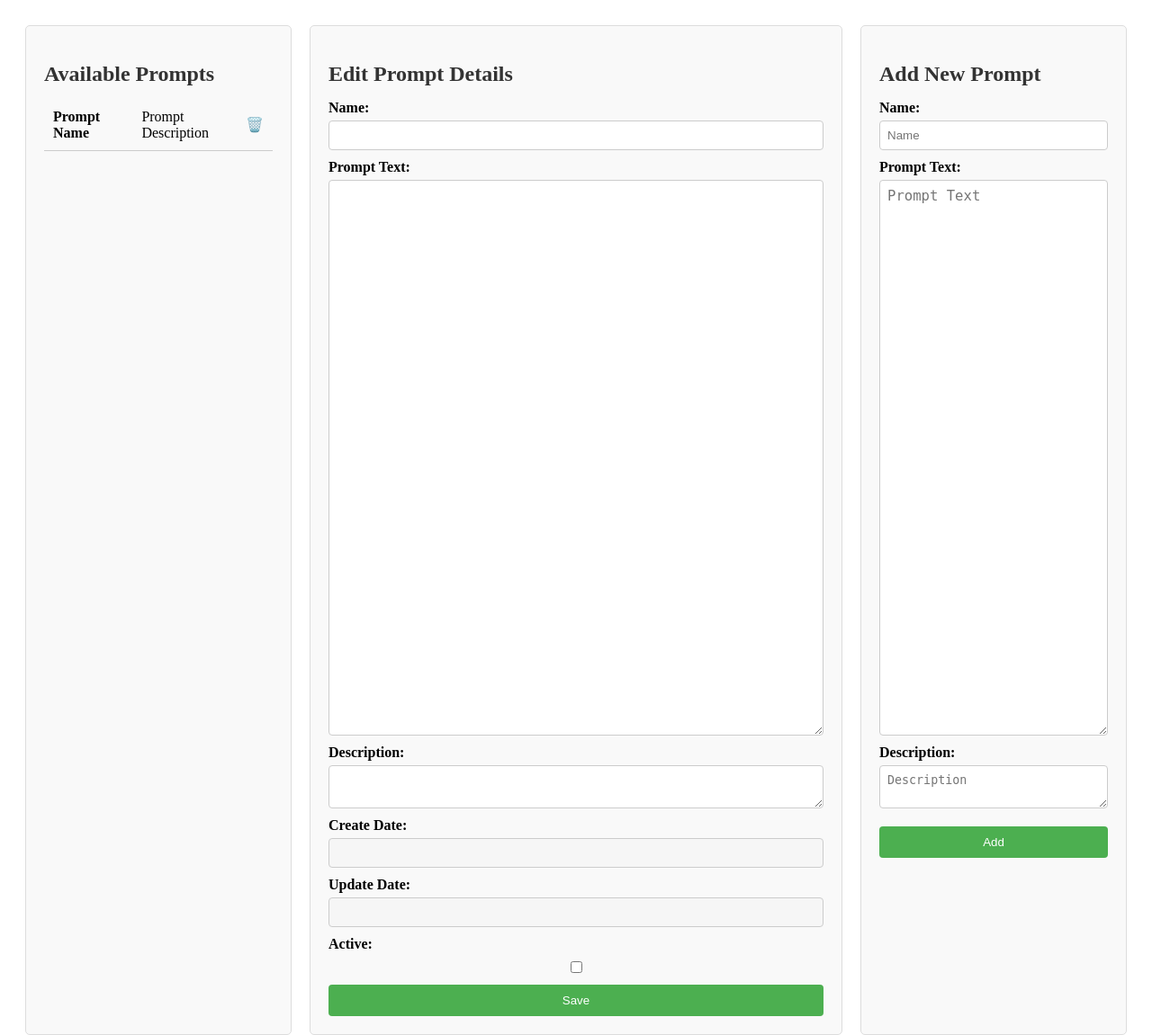
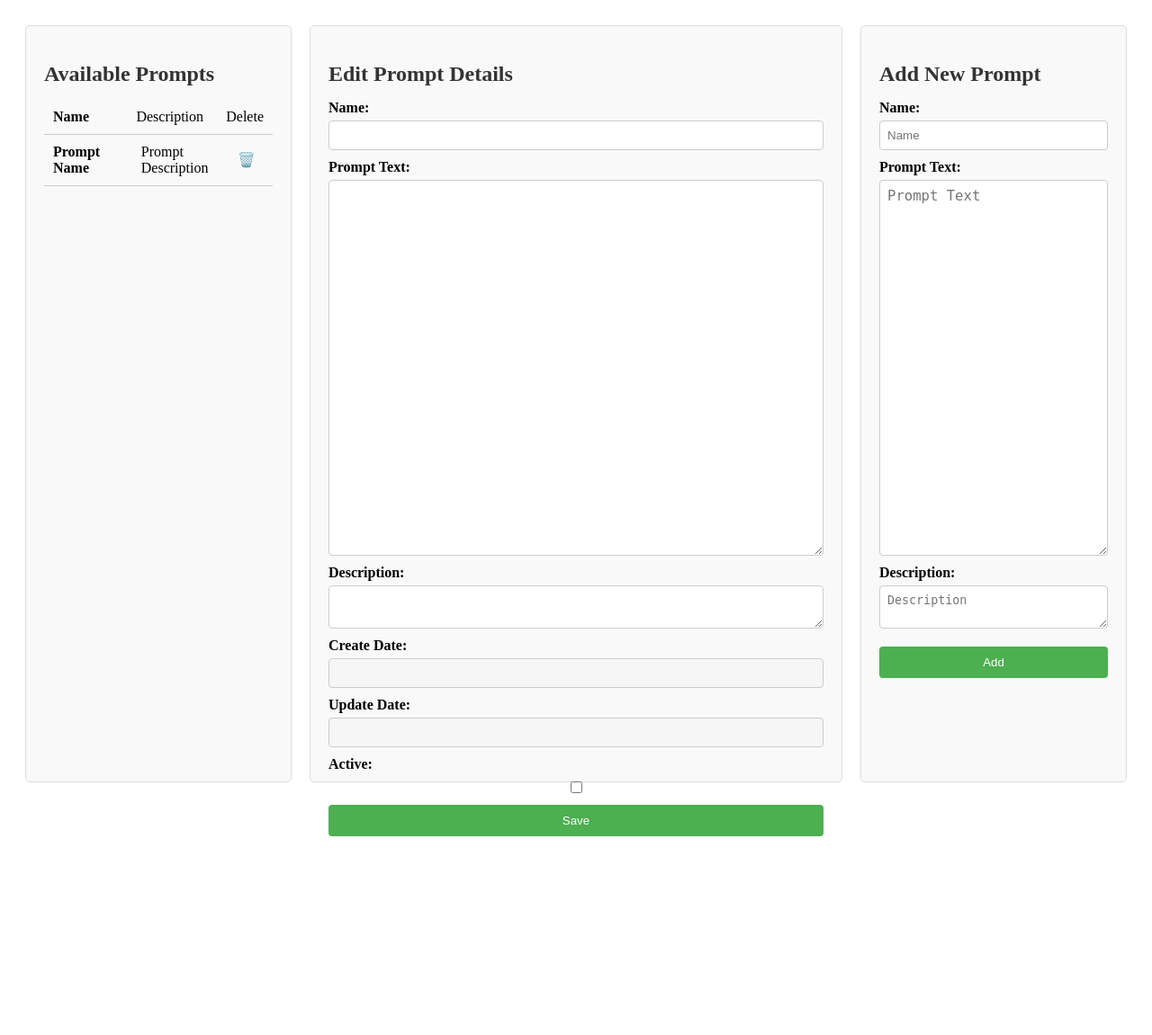
Before and after one commit to dehaitest/Sapper_community_backend, a Python web app: template app/templates/prompt.html in a window 1280 px wide. Shown: the whole page at 90% size. After the commit the page ends 930 px from the top, so only its background shows below. Run offline with Jinja, Linux system fonts and the light colour scheme; the template is opened without the code that fills it, so the values that code supplies are empty.

Commit message:
adjust prompt page

```diff
--- a/app/api/v1/endpoints/workspace_routes.py
+++ b/app/api/v1/endpoints/workspace_routes.py
@@ -2,7 +2,7 @@ import json
 from fastapi import APIRouter, WebSocket, Depends
 from ....services.WorkSpaceServices.require_2_SPLForm import Require2SPLForm
 from ....services.get_LLM_response import GetLLMResponse
-from ....services.LLMs.Chatgpt import Chatgpt
+from ....services.LLMs.chatgpt import Chatgpt
 from ....core.config import settings
 from sqlalchemy.ext.asyncio import AsyncSession
 from ....services.database import get_db_session
--- a/app/services/WorkSpaceServices/require_2_SPLForm.py
+++ b/app/services/WorkSpaceServices/require_2_SPLForm.py
@@ -1,6 +1,6 @@
 import json
-from ..LLMs.Chatgpt import Chatgpt_json
-from ...services.prompt_service import select_prompt_by_name
+from ..LLMs.chatgpt import Chatgpt_json
+from ..prompt_service import select_prompt_by_name
 from sqlalchemy.ext.asyncio import AsyncSession
 from ...common.data_manager import spl_data_manager
 
--- a/app/services/chat_service.py
+++ b/app/services/chat_service.py
@@ -1,4 +1,4 @@
-from .LLMs.Chatbot import Chatbot
+from .LLMs.chatbot import Chatbot
 import asyncio
 
 class ChatService:
--- a/app/static/css/prompt_style.css
+++ b/app/static/css/prompt_style.css
@@ -1,57 +1,56 @@
-/* Style for the three-column layout */
 .grid-container {
     display: grid;
     grid-template-columns: 1fr 2fr 1fr;
     gap: 20px;
     padding: 20px;
-    height: 100vh; /* Set the height to full viewport height */
+    height: 100vh; /* Full viewport height */
 }
 
+/* Styling for each column with max-height */
 .prompt-list, .prompt-details, .prompt-creation {
-    /* ... existing styles ... */
+    border: 1px solid #ddd;
+    border-radius: 5px;
+    padding: 20px;
+    background-color: #f9f9f9;
+    max-height: 100vh; /* Maximum height of the screen */
     display: flex;
     flex-direction: column;
 }
 
+/* Scrollable container for the prompt list */
+.prompt-list {
+    overflow-y: auto;
+}
+
+/* Styling for prompt items in two columns */
 .prompt-list .prompt-item {
+    display: grid;
+    grid-template-columns: 3fr 4fr 1fr;
     border-bottom: 1px solid #ccc;
     padding: 10px;
-    display: flex;
-    justify-content: space-between;
     align-items: center;
 }
 
 .prompt-list .prompt-item .prompt-name {
     font-weight: bold;
-    cursor: pointer; /* Default cursor to pointer to indicate it's clickable */
+    cursor: pointer;
 }
 
 .prompt-list .prompt-item .prompt-name:hover {
-    /* Add styles for hover state */
-    text-decoration: underline; /* Example: underline text on hover */
-    color: blue; /* Example: change color on hover */
+    text-decoration: underline;
+    color: blue;
 }
 
 .prompt-list .prompt-item .prompt-description {
     margin-left: 10px;
-    flex-grow: 1;
-}
-
-.prompt-list .prompt-item .delete-icon {
-    cursor: pointer;
-}
-
-/* Styling for each column */
-.prompt-list, .prompt-details, .prompt-creation {
-    border: 1px solid #ddd;
-    border-radius: 5px;
-    padding: 20px;
-    background-color: #f9f9f9;
 }
 
 #detailPromptText, #newPromptText {
-    font-size: 1.2em; /* Larger text size */
-    height: 600px; /* Set a fixed height */
+    font-size: 1.2em;
+    flex-grow: 1; /* Expand to fill the vertical space */
+    height: 100%; /* Full height within its container */
+    resize: vertical; /* Allow resizing vertically */
+    height: calc(100vh - 50vh); /* Adjust the value accordingly */
 }
 
 /* Headings style */
--- a/app/templates/prompt.html
+++ b/app/templates/prompt.html
@@ -13,6 +13,11 @@
         <!-- Column 1: List of Prompts -->
         <div class="prompt-list">
             <h2>Available Prompts</h2>
+            <div class="prompt-item title-row">
+                <span class="prompt-name">Name</span>
+                <span class="prompt-description">Description</span>
+                <span class="delete-icon">Delete</span>
+            </div>
             <div id="promptListContainer">
                 <!-- Example of a prompt item with description and delete icon -->
                 <!-- Dynamic content will replace this -->
```
Also changed, not shown: app/services/LLMs/assistant.py (added, +8 -0 lines), app/services/LLMs/chatbot.py (renamed from app/services/LLMs/Chatbot.py), app/services/LLMs/chatgpt.py (renamed from app/services/LLMs/Chatgpt.py).
